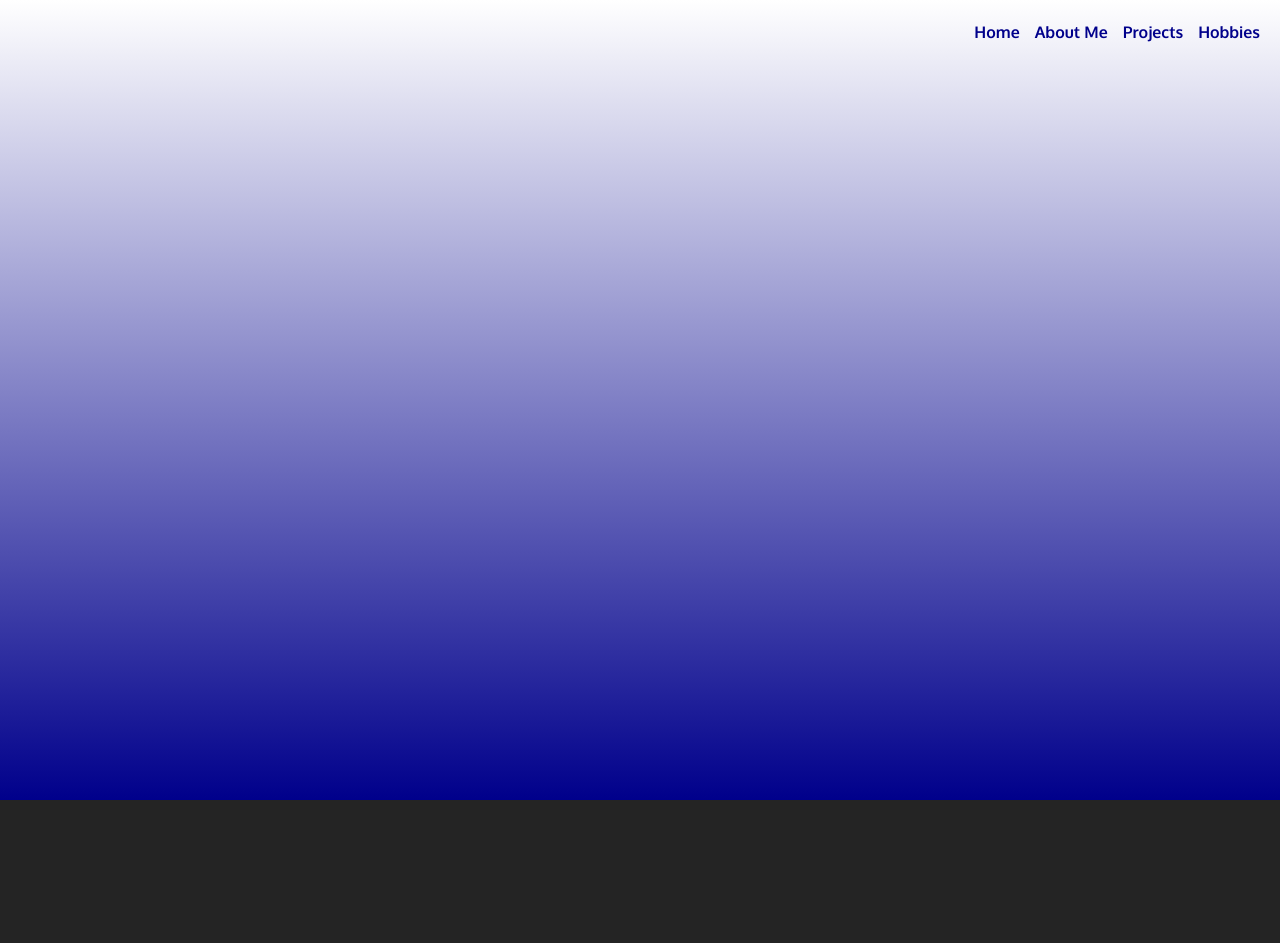
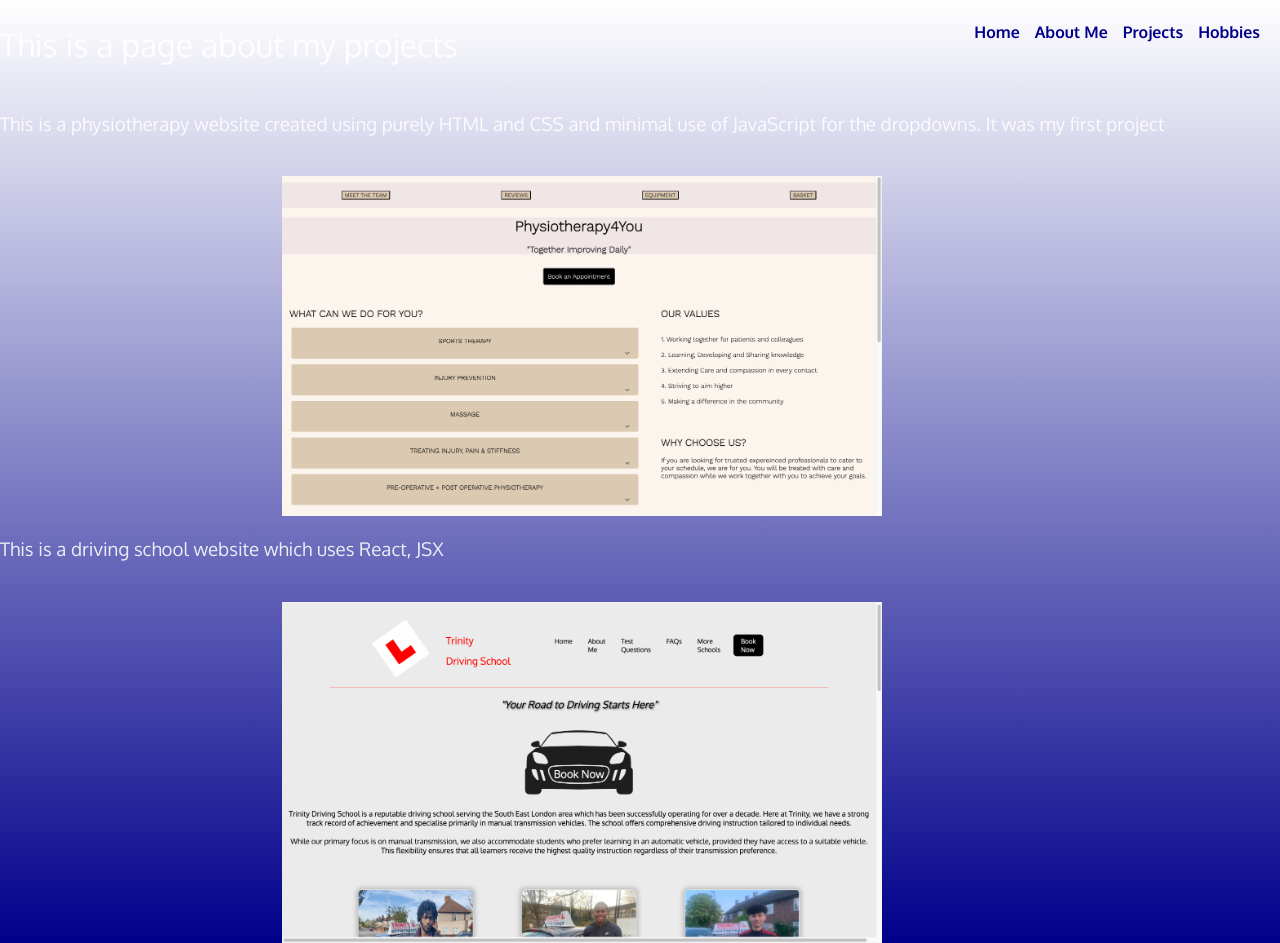
Before and after one commit to tosinfolarin/MyPortfolio, a React (Vite) app in the folder myPortfolio/: page /projects in a window 1280 px wide. Before the commit the page ends 800 px from the top, so only its background shows below. Built offline with nearby package versions, Linux system fonts and the light colour scheme.

Commit message:
project-contents css

```diff
--- a/myPortfolio/src/components/Projects.jsx
+++ b/myPortfolio/src/components/Projects.jsx
@@ -1,6 +1,8 @@
 const Projects = () => {
 
-    <div>
+    return(
+
+    <div className="ProjectsContent">
     <h1>This is a page about my projects</h1>
 
             <h3>This is a physiotherapy website created using purely HTML and CSS and minimal use of JavaScript for the dropdowns. It was my first project</h3>
@@ -12,7 +14,8 @@ const Projects = () => {
             <div className="ProjectImage">
                 <img src="src/images/TrinityDriving.png" alt="TrinityDriving"/>
             </div>
-</div>
+        </div>
+    )
 }
 
 export default Projects;
--- a/myPortfolio/src/index.css
+++ b/myPortfolio/src/index.css
@@ -64,3 +64,11 @@ a:hover {
   width: 600px; /* Adjust the width as needed */
   height: auto;
 }
+
+
+.ProjectsContent {
+  display: grid;
+  justify-content: center;
+  align-items: center;
+
+}
```
